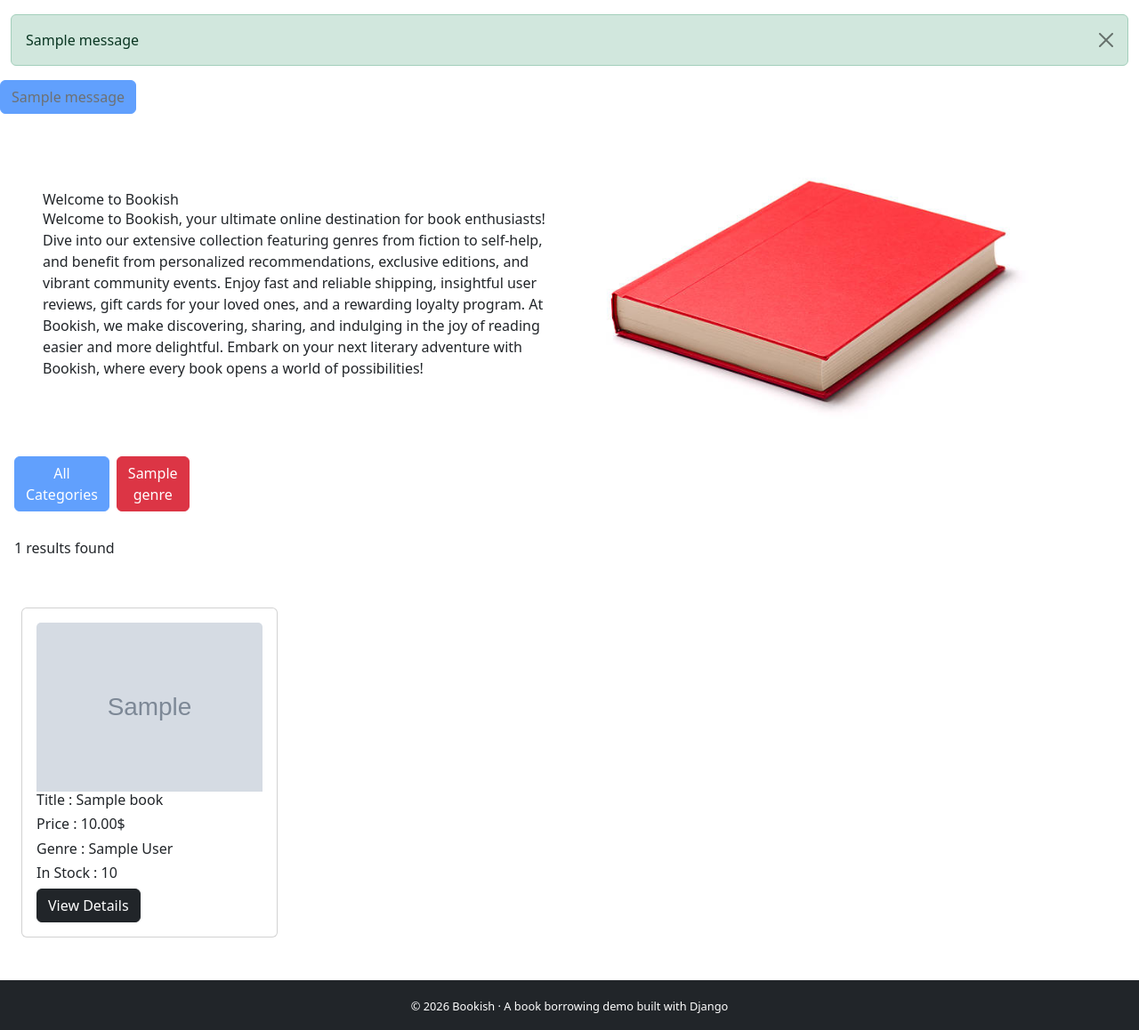
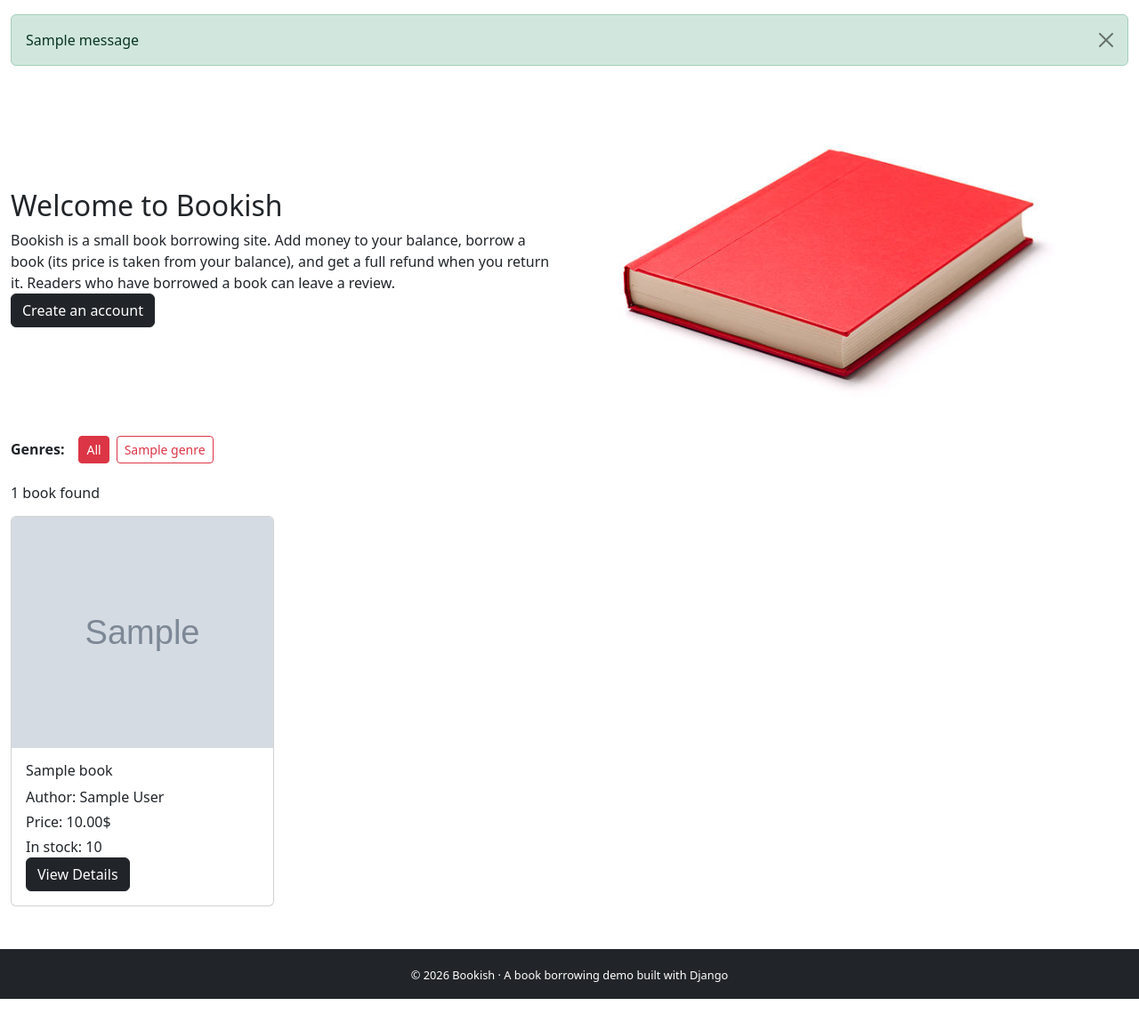
Before and after one commit to ratulhasan001/bookish, a Django app: page / in a window 1280 px wide. Shown: the part 56-1214 px from the top of the page at 89% size. After the commit the page ends 1179 px from the top, so only its background shows below. Run offline with Django 4.2, Linux system fonts and the light colour scheme; tables that the repository leaves empty hold one stand-in row (values such as "Sample post"); grey boxes marked "Sample" are stand-in pictures; one stand-in notice (Sample message) is shown.

Commit message:
Highlight the selected genre and add empty states on the home page

```diff
--- a/core/templates/home.html
+++ b/core/templates/home.html
@@ -1,50 +1,52 @@
 {% extends 'base.html' %}
 {% load static %}
+{% block head_title %}{% if selected_genre %}{{ selected_genre.name }}{% else %}Home{% endif %}{% endblock %}
 {% block content %}
 
-{% for i in messages %}
-<div class="">
-  <h3 class="text-{{i.tags}} btn btn-primary disabled text-dark">{{i}}</h3>
+<div class="container">
+  <div class="row align-items-center pt-3">
+    <div class="col-md-6">
+      <h1 class="h2">Welcome to Bookish</h1>
+      <p>Bookish is a small book borrowing site. Add money to your balance, borrow a book (its price is taken from your balance), and get a full refund when you return it. Readers who have borrowed a book can leave a review.</p>
+      {% if not user.is_authenticated %}
+      <a class="btn btn-dark" href="{% url 'register' %}">Create an account</a>
+      {% endif %}
     </div>
-{% endfor %}
-
-
-<div class="d-flex flex-wrap px-5 pt-3 align-items-center">
-
-  <div class="col-6">
-    <h1>Welcome to Bookish</h1>
-    <p>Welcome to Bookish, your ultimate online destination for book enthusiasts! Dive into our extensive collection featuring genres from fiction to self-help, and benefit from personalized recommendations, exclusive editions, and vibrant community events. Enjoy fast and reliable shipping, insightful user reviews, gift cards for your loved ones, and a rewarding loyalty program. At Bookish, we make discovering, sharing, and indulging in the joy of reading easier and more delightful. Embark on your next literary adventure with Bookish, where every book opens a world of possibilities!</p>
-  </div>
-  <div class="col-6">
-<img style="width: 90%;" src="{% static 'book.jpg' %}"/>
+    <div class="col-md-6 text-center">
+      <img style="width: 90%;" src="{% static 'book.jpg' %}" alt="Books on a shelf"/>
     </div>
   </div>
 
-<div class="col-2 bg-white p-3 d-flex" >
-  <h5 class="btn btn-primary disabled">All Categories</h5>
+  <div class="d-flex flex-wrap align-items-center gap-2 bg-white py-3">
+    <span class="fw-bold me-2">Genres:</span>
+    <a class="btn btn-sm {% if not selected_genre %}btn-danger{% else %}btn-outline-danger{% endif %}" href="{% url 'homepage' %}">All</a>
     {% for cat in genre %}
-  <div class="hudai">
-    <a class="btn btn-danger mx-2" href="{% url 'genre_wise_post' cat.slug %}" class="text-decoration-none text-dark" >{{cat.name}}</a>
-  </div>
+    <a class="btn btn-sm {% if selected_genre == cat %}btn-danger{% else %}btn-outline-danger{% endif %}" href="{% url 'genre_wise_post' cat.slug %}">{{ cat.name }}</a>
+    {% empty %}
+    <span class="text-muted small">No genres yet</span>
     {% endfor %}
   </div>
 
-<div class="col-10 p-3">
-
-  <h4>{{data | length}} results found</h4>
-  <div class="d-flex flex-wrap pt-5">
+  <h4 class="mt-2">{{ data|length }} book{{ data|length|pluralize }} found{% if selected_genre %} in {{ selected_genre.name }}{% endif %}</h4>
+  <div class="row pt-3">
     {% for post in data %}
-    <div class="col-sm-3">
-      <div class="card m-2" style="width: 18rem;">
+    <div class="col-sm-6 col-lg-3 mb-4">
+      <div class="card h-100">
+        {% if post.image %}
+        <img src="{{ post.image.url }}" class="card-img-top" alt="Cover of {{ post.title }}" style="height: 260px; object-fit: cover;">
+        {% endif %}
         <div class="card-body">
-          <img src="{{ post.image.url }}" class="card-img-top" alt="...">
-          <h5 class="card-title">Title : {{post.title}}</h5>
-          <h5 class="card-title">Price : {{post.price}}$</h5>
-          <h5 class="card-title">Genre : {{post.author}}</h5>
-          <h5 class="card-title">In Stock : {{post.quantity}}</h5>
+          <h5 class="card-title">{{ post.title }}</h5>
+          <p class="card-text mb-1">Author: {{ post.author }}</p>
+          <p class="card-text mb-1">Price: {{ post.price }}$</p>
+          <p class="card-text">{% if post.quantity > 0 %}In stock: {{ post.quantity }}{% else %}<span class="badge bg-secondary">Out of stock</span>{% endif %}</p>
           <a class="btn btn-dark" href="{% url 'book_details' post.id %}">View Details</a>
         </div>
       </div>
+    </div>
+    {% empty %}
+    <div class="col-12">
+      <div class="alert alert-light border text-center">No books{% if selected_genre %} in this genre{% endif %} yet. Staff can add books in the admin.</div>
     </div>
     {% endfor %}
   </div>
```
Lines whose indentation alone changed are shown as unchanged.
